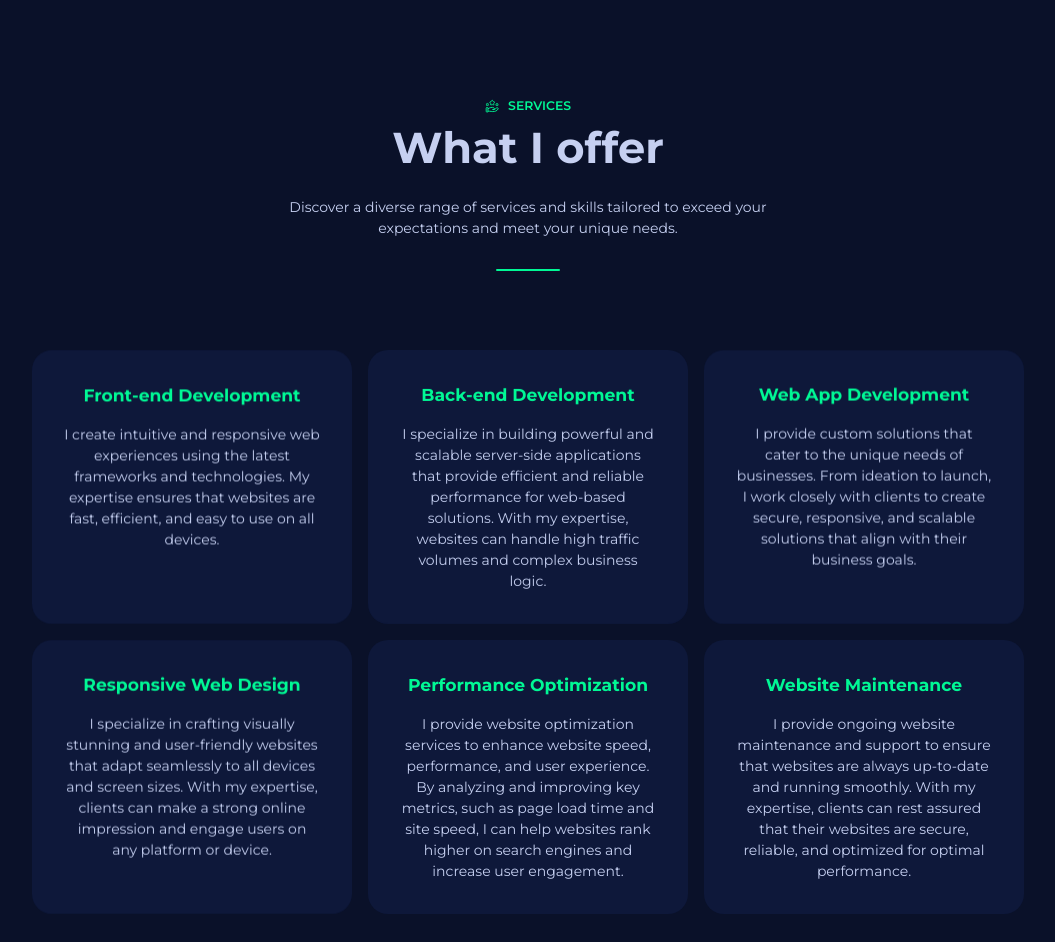
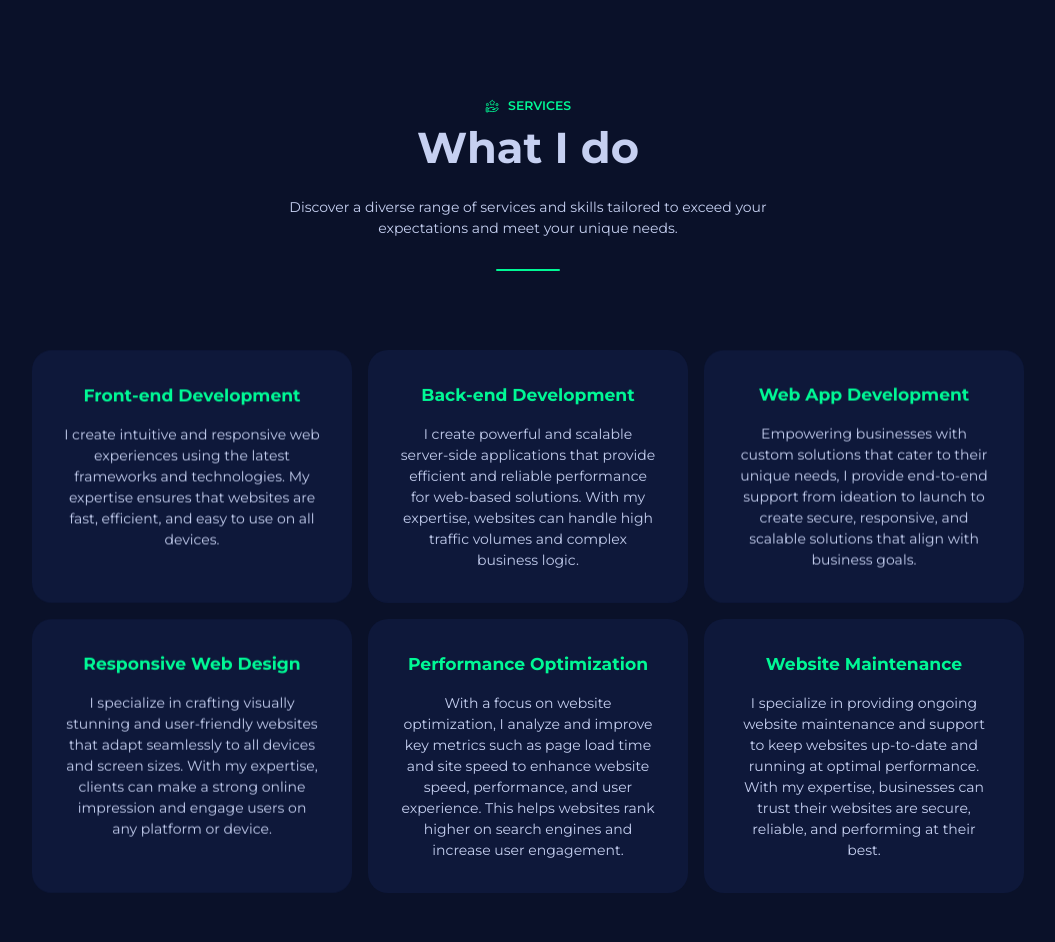
Before and after one commit to kevinsauvage/next-portfolio, a Next.js app: page / in a window 1280 px wide. Shown: the part 770-1712 px from the top of the page, without its empty margins (112-1167 px from the left). Built offline with nearby package versions, Linux system fonts and the light colour scheme.

Commit message:
fix text content

```diff
--- a/src/component/Projects/Projects.jsx
+++ b/src/component/Projects/Projects.jsx
@@ -12,7 +12,7 @@ import styles from './Projects.module.scss';
 const Projects = () => (
   <Section id="projects">
     <UpTitle text="Work" icon={projectsIcon} />
-    <Title subtitle="Explore my portfolio of projects and creations, showcasing my design and development work, and the things I've built.">
+    <Title subtitle="Take a tour of my development projects, featuring a diverse range of creations that showcase my skills and creativity.">
       Things I’ve Built
     </Title>
     <div className={styles.cards}>
--- a/src/component/Services/Services.jsx
+++ b/src/component/Services/Services.jsx
@@ -11,7 +11,7 @@ const Services = () => (
   <Section id="services">
     <UpTitle text="Services" icon={servicesIcon} />
     <Title subtitle="Discover a diverse range of services and skills tailored to exceed your expectations and meet your unique needs.">
-      What I offer
+      What I do
     </Title>
     <ul className={styles.services}>
       {services.map((service, index) => (
--- a/src/component/What/What.jsx
+++ b/src/component/What/What.jsx
@@ -12,7 +12,7 @@ import styles from './What.module.scss';
 const What = () => (
   <Section id="what">
     <UpTitle text="What" icon={skillsIcon} />
-    <Title subtitle="Discover the languages and skills I offer, showcasing my expertise and the tools I use to bring projects to life.">
+    <Title subtitle="Discover the range of skills and tools I utilize to bring projects to life and achieve outstanding results.">
       Languages & Skills
     </Title>
     <div className={styles.items}>
--- a/src/data/services.js
+++ b/src/data/services.js
@@ -6,12 +6,12 @@ const services = [
   },
   {
     content:
-      'I specialize in building powerful and scalable server-side applications that provide efficient and reliable performance for web-based solutions. With my expertise, websites can handle high traffic volumes and complex business logic.',
+      'I create powerful and scalable server-side applications that provide efficient and reliable performance for web-based solutions. With my expertise, websites can handle high traffic volumes and complex business logic.',
     title: 'Back-end Development',
   },
   {
     content:
-      'I provide custom solutions that cater to the unique needs of businesses. From ideation to launch, I work closely with clients to create secure, responsive, and scalable solutions that align with their business goals.',
+      'Empowering businesses with custom solutions that cater to their unique needs, I provide end-to-end support from ideation to launch to create secure, responsive, and scalable solutions that align with business goals.',
     title: 'Web App Development',
   },
   {
@@ -21,12 +21,12 @@ const services = [
   },
   {
     content:
-      'I provide website optimization services to enhance website speed, performance, and user experience. By analyzing and improving key metrics, such as page load time and site speed, I can help websites rank higher on search engines and increase user engagement.',
+      'With a focus on website optimization, I analyze and improve key metrics such as page load time and site speed to enhance website speed, performance, and user experience. This helps websites rank higher on search engines and increase user engagement.',
     title: 'Performance Optimization',
   },
   {
     content:
-      'I provide ongoing website maintenance and support to ensure that websites are always up-to-date and running smoothly. With my expertise, clients can rest assured that their websites are secure, reliable, and optimized for optimal performance.',
+      'I specialize in providing ongoing website maintenance and support to keep websites up-to-date and running at optimal performance. With my expertise, businesses can trust their websites are secure, reliable, and performing at their best.',
     title: 'Website Maintenance',
   },
 ];
```
